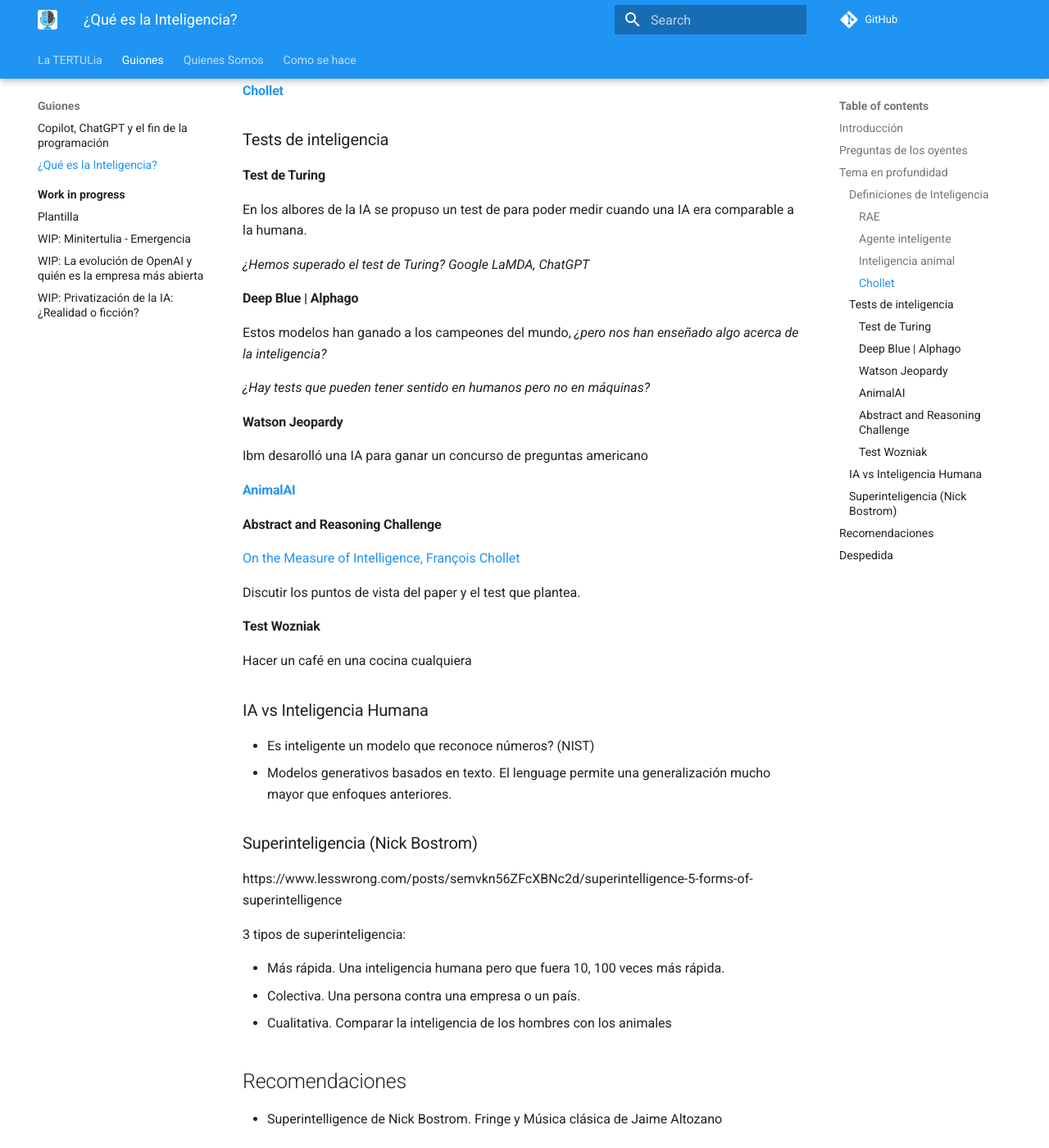
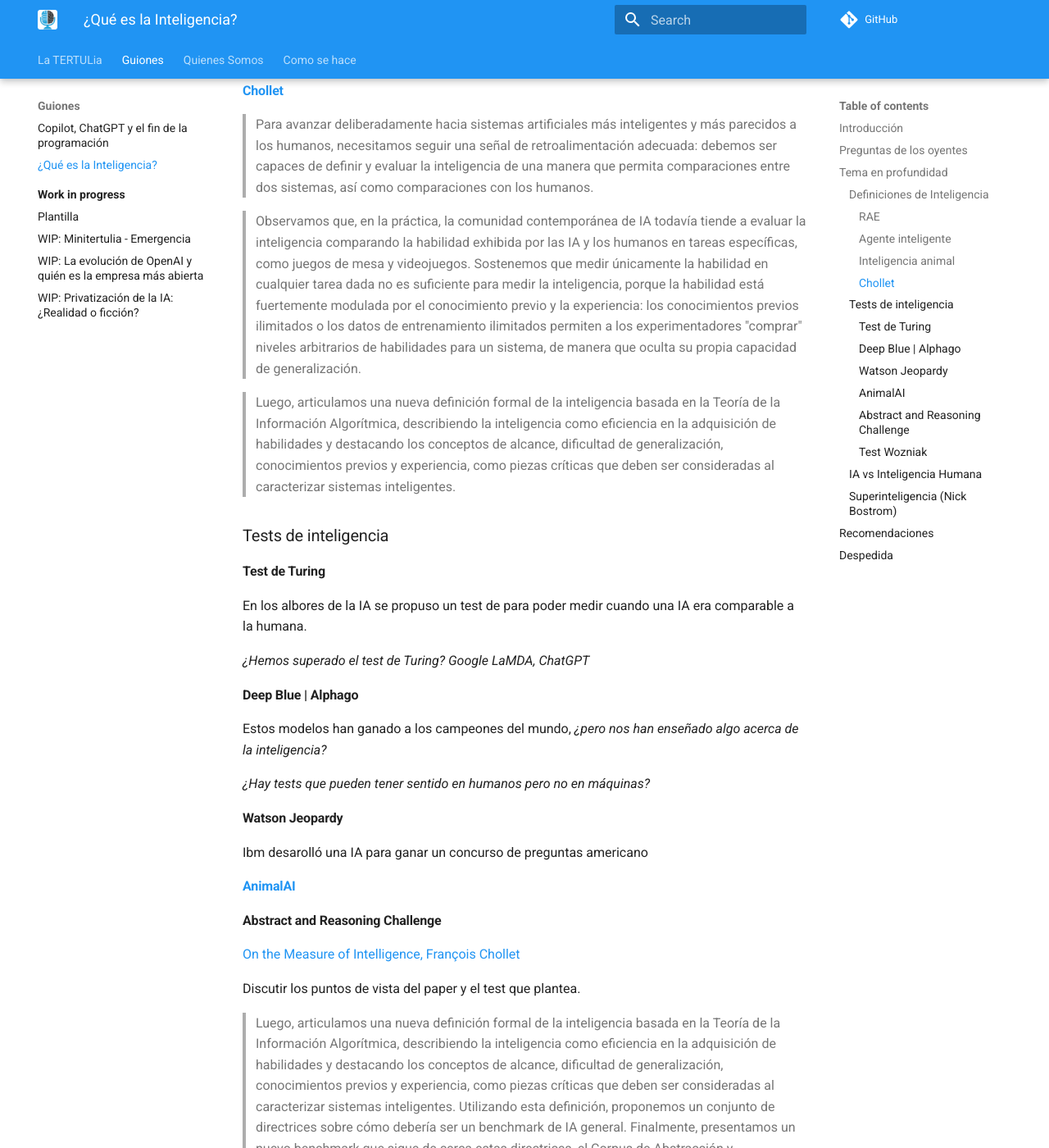
Before and after one commit to ironbar/tertulia_inteligencia_artificial, an MkDocs documentation site: the page built from docs/guiones/02-que-es-la-inteligencia.md, in a window 1280 px wide and 1400 px high, scrolled down 953 px. Shown: the whole window at 82% size. Built offline with MkDocs 1.6.1 and Material for MkDocs 9.7.7, drawn with Linux system fonts in a browser that asks for light colours; comment, search, counter and statistics services are not loaded; some of the changed text lies outside the part shown.

Commit message:
Update 02-que-es-la-inteligencia.md

```diff
--- a/docs/guiones/02-que-es-la-inteligencia.md
+++ b/docs/guiones/02-que-es-la-inteligencia.md
@@ -33,6 +33,16 @@
 
 #### [Chollet](https://arxiv.org/abs/1911.01547)
 
+> Para avanzar deliberadamente hacia sistemas artificiales más inteligentes y más parecidos a los humanos, necesitamos seguir una señal de retroalimentación adecuada: debemos ser capaces de definir y evaluar la inteligencia de una manera que permita comparaciones entre dos sistemas, así como comparaciones con los humanos.
+
+<!-- -->
+
+> Observamos que, en la práctica, la comunidad contemporánea de IA todavía tiende a evaluar la inteligencia comparando la habilidad exhibida por las IA y los humanos en tareas específicas, como juegos de mesa y videojuegos. Sostenemos que medir únicamente la habilidad en cualquier tarea dada no es suficiente para medir la inteligencia, porque la habilidad está fuertemente modulada por el conocimiento previo y la experiencia: los conocimientos previos ilimitados o los datos de entrenamiento ilimitados permiten a los experimentadores "comprar" niveles arbitrarios de habilidades para un sistema, de manera que oculta su propia capacidad de generalización.
+
+<!-- -->
+
+> Luego, articulamos una nueva definición formal de la inteligencia basada en la Teoría de la Información Algorítmica, describiendo la inteligencia como eficiencia en la adquisición de habilidades y destacando los conceptos de alcance, dificultad de generalización, conocimientos previos y experiencia, como piezas críticas que deben ser consideradas al caracterizar sistemas inteligentes.
+
 
 ### Tests de inteligencia
 
@@ -60,6 +70,9 @@
 
 Discutir los puntos de vista del paper y el test que plantea.
 
+> Luego, articulamos una nueva definición formal de la inteligencia basada en la Teoría de la Información Algorítmica, describiendo la inteligencia como eficiencia en la adquisición de habilidades y destacando los conceptos de alcance, dificultad de generalización, conocimientos previos y experiencia, como piezas críticas que deben ser consideradas al caracterizar sistemas inteligentes.
+> Utilizando esta definición, proponemos un conjunto de directrices sobre cómo debería ser un benchmark de IA general. Finalmente, presentamos un nuevo benchmark que sigue de cerca estas directrices, el Corpus de Abstracción y Razonamiento (ARC), construido sobre un conjunto explícito de conocimientos previos diseñados para ser lo más cercanos posible a los conocimientos previos humanos innatos. Sostenemos que ARC puede ser utilizado para medir una forma de inteligencia fluida general similar a la humana y que permite comparaciones justas de inteligencia general entre sistemas de IA y humanos.
+
 #### Test Wozniak
 
 Hacer un café en una cocina cualquiera
```
